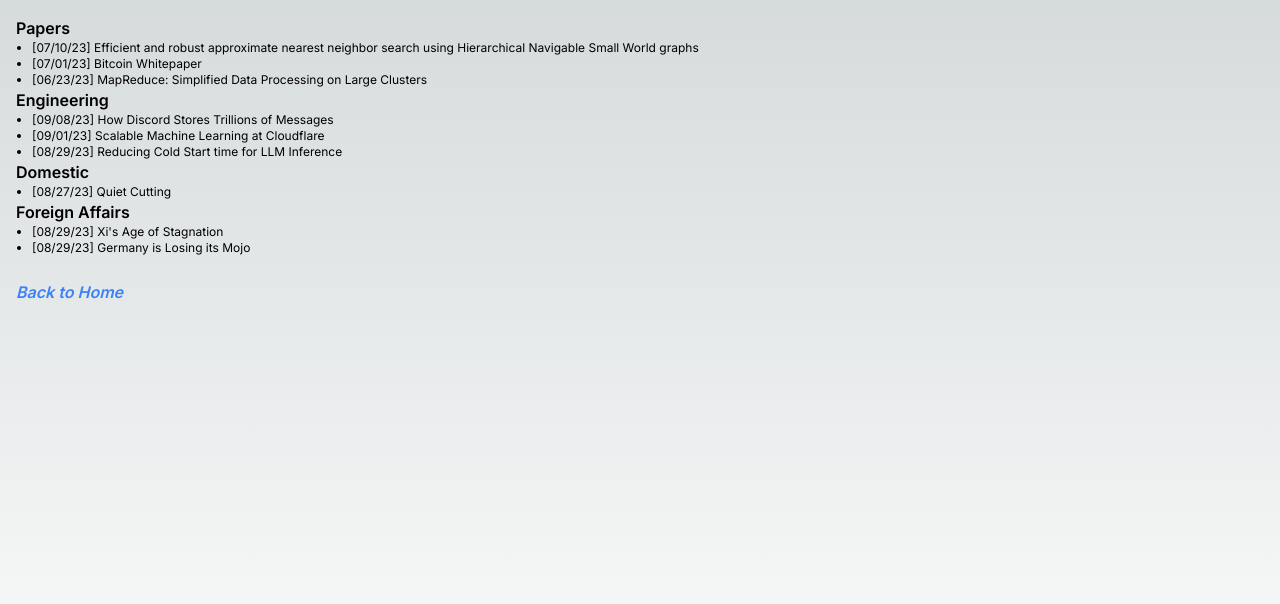
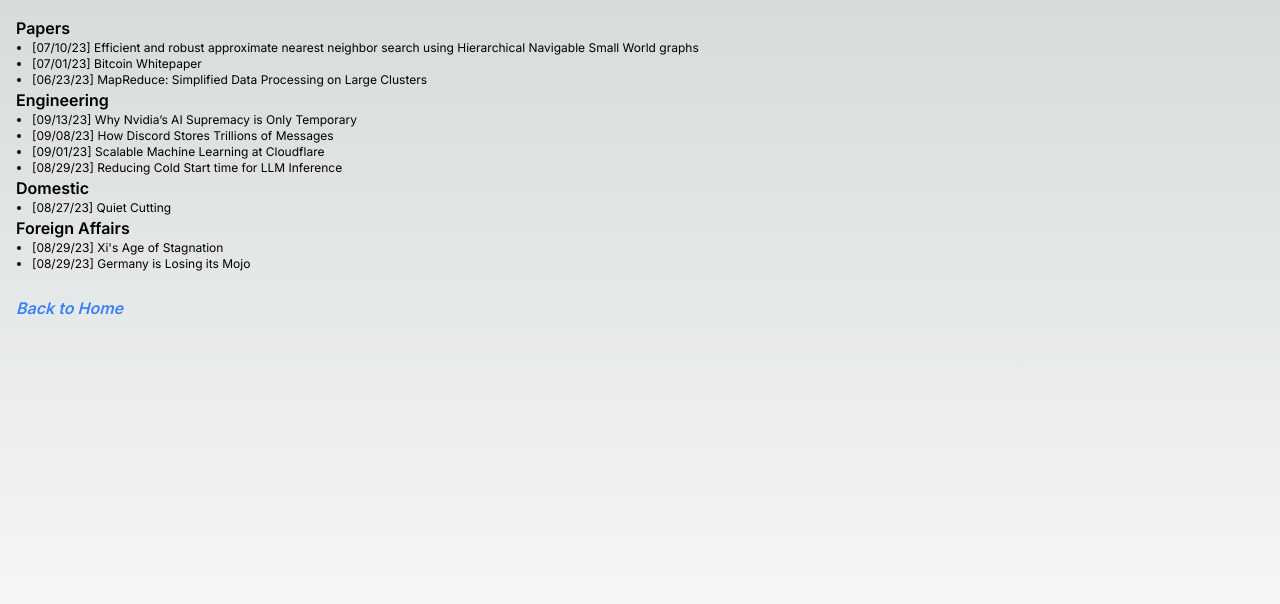
Before and after one commit to atharvapatil4/personal-website, a Next.js app in the folder personal-website/: page /reader in a window 1280 px wide. Shown: the top 604 px of the page. Built offline with nearby package versions, Linux system fonts and the light colour scheme.

Commit message:
added article

```diff
--- a/personal-website/src/app/reader/page.tsx
+++ b/personal-website/src/app/reader/page.tsx
@@ -42,6 +42,16 @@
         </ul>
         <h1 className="font-semibold">Engineering</h1>
         <ul className="text-xs list-disc pl-4">
+          <li>
+            <Link
+              href="https://petewarden.com/2023/09/10/why-nvidias-ai-supremacy-is-only-temporary/"
+              className=" hover:underline"
+              rel="noopener noreferrer"
+              target="_blank"
+            >
+              [09/13/23] Why Nvidia’s AI Supremacy is Only Temporary
+            </Link>
+          </li>
           <li>
             <Link
               href="https://discord.com/blog/how-discord-stores-trillions-of-messages#:~:text=We%20stored%20our%20messages%20in,nodes%20with%20trillions%20of%20messages"
```
